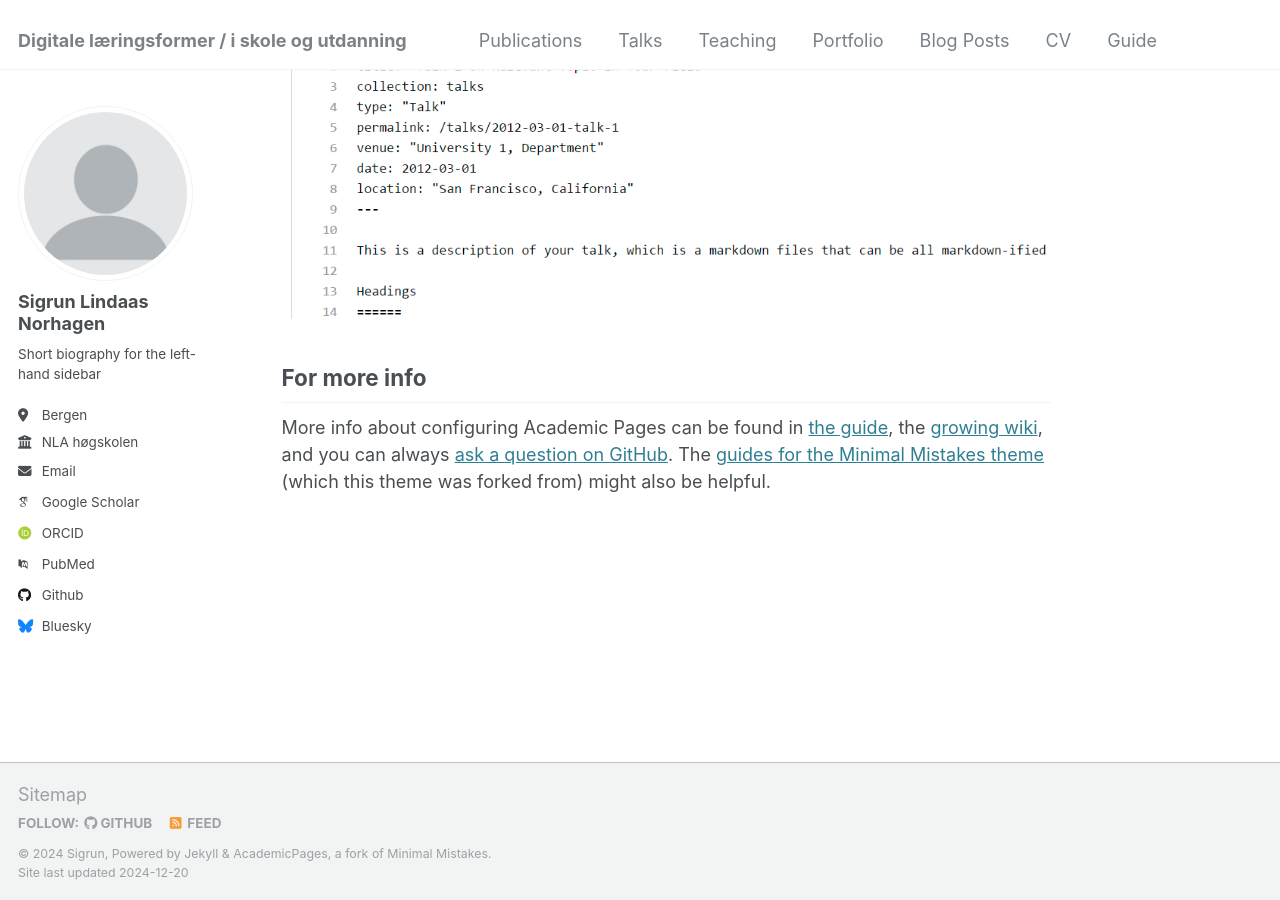
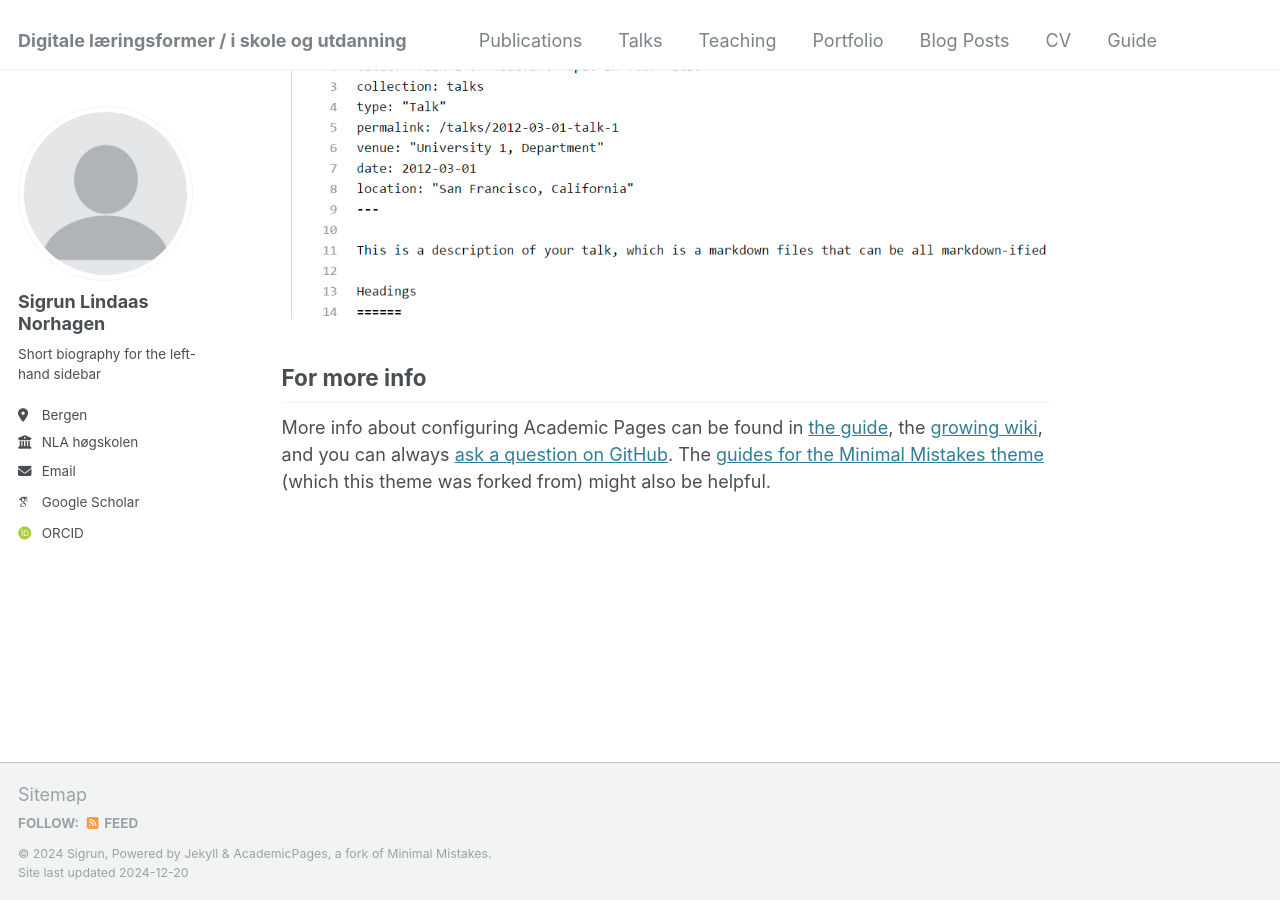
Before and after one commit to sigrun/snorhagen, a Jekyll site: the page built from _pages/about.md, in a window 1280 px wide and 900 px high, scrolled down 2643 px. Built offline with Jekyll 4.4.1, drawn with Linux system fonts in a browser that asks for light colours; some web fonts are replaced; part of the change alters nothing that is shown.

Commit message:
Update _config.yml

```diff
--- a/_config.yml
+++ b/_config.yml
@@ -32,12 +32,12 @@ author:
   email            : "sigrun@nla.no"
 
   # Academic websites
-  arxiv            : # URL - Update with the correct link to your profile
-  googlescholar    : "https://scholar.google.com/citations?user=PS_CX0AAAAAJ"
+  arxiv            : # URL
+  googlescholar    : "https://scholar.google.com/citations?user=IibnOuQAAAAJ&hl=no"
   impactstory      : # URL
-  orcid            : "http://orcid.org/yourorcidurl"
+  orcid            : "http://orcid.org/0000-0002-8570-3201"
   semantic         : # URL
-  pubmed           : "https://www.ncbi.nlm.nih.gov/pubmed/?term=john+snow"
+  pubmed           : # URL
   researchgate     : # URL
   scopus           : # URL
 
@@ -45,12 +45,12 @@ author:
   bitbucket        : # Username - Update with your username on the site
   codepen          : # Username
   dribbble         : # Username
-  github           : "academicpages"
+  github           : # Username
   kaggle           : # Username
   stackoverflow    : # User number or user number and name (i.e., use "1" or "1/jeff-atwood")
 
   # Social media
-  bluesky          : "bsky.app" # Replace this with you Bluesky username
+  bluesky          : # Replace this with you Bluesky username
   facebook         : # Username
   flickr           : # Username
   foursquare       : # Username
@@ -72,7 +72,7 @@ author:
   weibo            : # Username
   wikipedia        : # Username
   xing             : # Username
-  youtube          : # Username
+  youtube          : # "sigrunln"
   zhihu            : # Username
 
 # Publication Category - The following the list of publication categories and their headings
```
